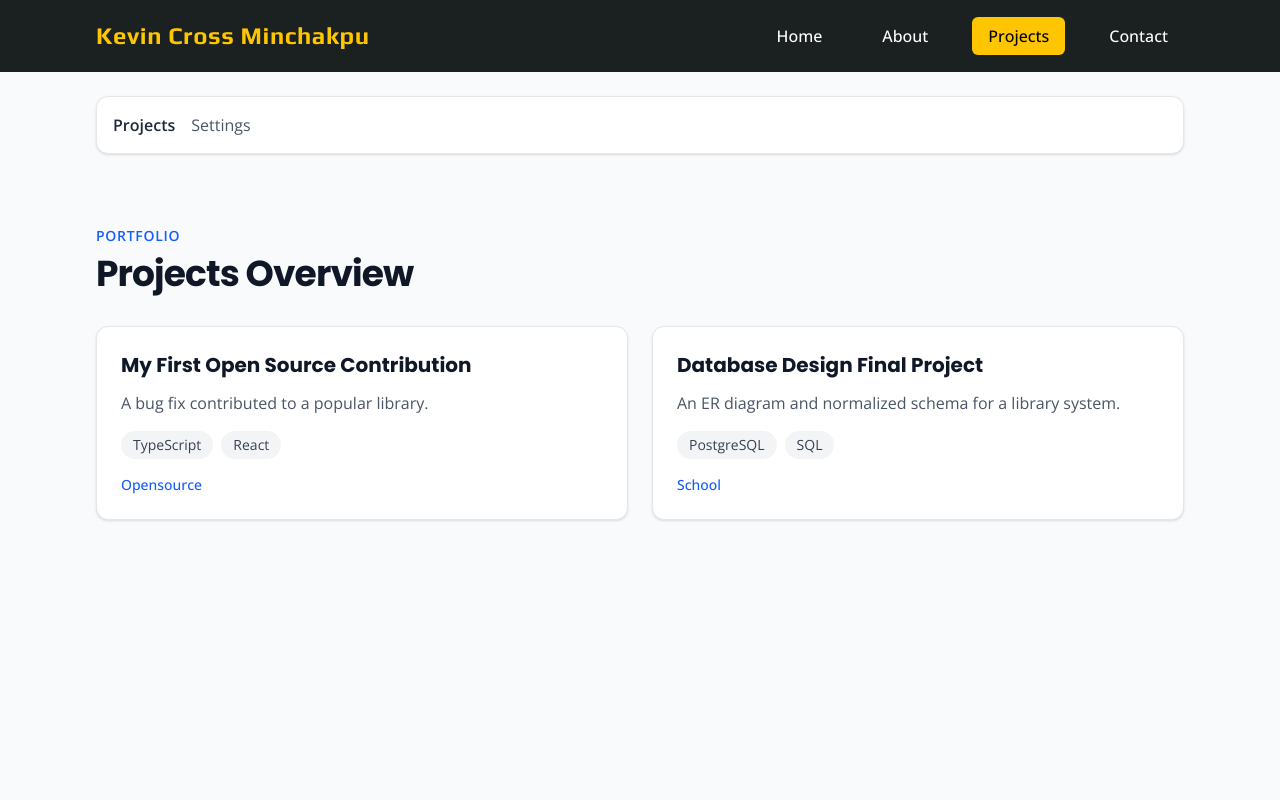
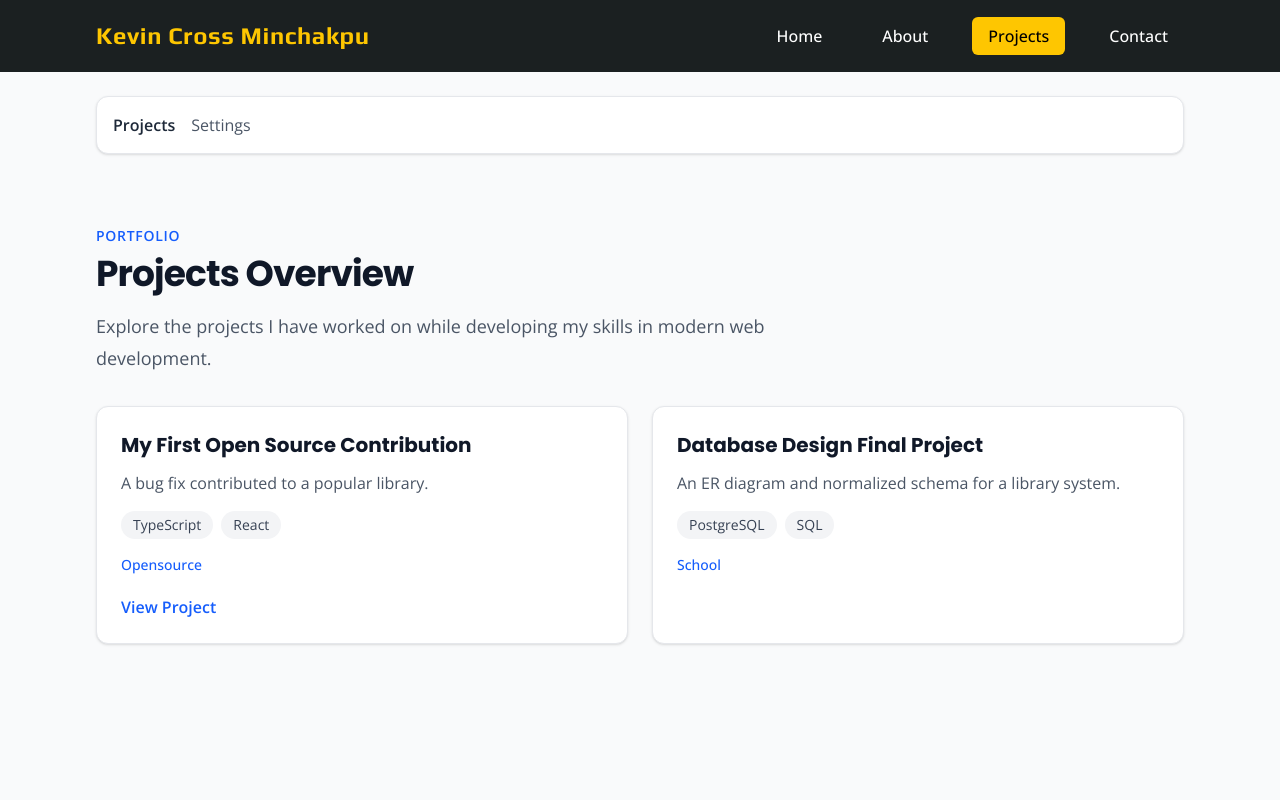
Before and after one commit to kminchakpu/wdd430-portfolio, a Next.js app: page /projects in a window 1280 px wide. Shown: the top 800 px of the page. Built offline with nearby package versions, Linux system fonts and the light colour scheme.

Commit message:
Corrected the way Data is fetched through the API in the Server Component

```diff
--- a/app/projects/opensource/page.tsx
+++ b/app/projects/opensource/page.tsx
@@ -1,26 +1,7 @@
-type Project = {
-  id: number;
-  title: string;
-  description: string;
-  type: "opensource" | "school";
-  technologies: string[];
-  link?: string;
-};
+import { getProjects } from "@/lib/projects-db";
 
-async function getOpenSourceProjects(): Promise<Project[]> {
-  const response = await fetch(
-    "http://localhost:3000/api/projects?type=opensource"
-  );
-
-  if (!response.ok) {
-    throw new Error("Failed to fetch open source projects.");
-  }
-
-  return response.json();
-}
-
-export default async function OpenSourceProjects() {
-  const projects = await getOpenSourceProjects();
+export default function OpenSourceProjects() {
+  const projects = getProjects("opensource");
 
   return (
     <main className="mx-auto max-w-6xl px-4 py-12 sm:px-6 lg:px-8">
@@ -29,8 +10,8 @@ export default async function OpenSourceProjects() {
       </h1>
 
       <p className="mt-4 max-w-2xl text-gray-600">
-        Projects that I have developed or contributed to as part of my
-        web development journey.
+        Projects that I have developed or contributed to as part of my web
+        development journey.
       </p>
 
       <div className="mt-8 grid gap-6 md:grid-cols-2">
--- a/app/projects/page.tsx
+++ b/app/projects/page.tsx
@@ -1,24 +1,7 @@
-type Project = {
-  id: number;
-  title: string;
-  description: string;
-  type: "opensource" | "school";
-  technologies: string[];
-  link?: string;
-};
+import { getProjects } from "@/lib/projects-db";
 
-async function getProjects(): Promise<Project[]> {
-  const response = await fetch("http://localhost:3000/api/projects");
-
-  if (!response.ok) {
-    throw new Error("Failed to fetch projects.");
-  }
-
-  return response.json();
-}
-
-export default async function ProjectsPage() {
-  const projects = await getProjects();
+export default function ProjectsPage() {
+  const projects = getProjects();
 
   return (
     <main className="mx-auto max-w-6xl px-4 py-12 sm:px-6 lg:px-8">
@@ -30,6 +13,11 @@ export default async function ProjectsPage() {
         <h1 className="mt-2 text-3xl font-bold tracking-tight text-gray-900 sm:text-4xl">
           Projects Overview
         </h1>
+
+        <p className="mt-4 max-w-2xl text-lg leading-8 text-gray-600">
+          Explore the projects I have worked on while developing my skills in
+          modern web development.
+        </p>
 
         <div className="mt-8 grid gap-6 md:grid-cols-2">
           {projects.map((project) => (
@@ -59,6 +47,17 @@ export default async function ProjectsPage() {
               <p className="mt-4 text-sm font-medium capitalize text-blue-600">
                 {project.type}
               </p>
+
+              {project.link && (
+                <a
+                  href={project.link}
+                  target="_blank"
+                  rel="noopener noreferrer"
+                  className="mt-5 inline-block font-semibold text-blue-600 hover:text-blue-800"
+                >
+                  View Project
+                </a>
+              )}
             </article>
           ))}
         </div>
--- a/app/projects/school/page.tsx
+++ b/app/projects/school/page.tsx
@@ -1,26 +1,7 @@
-type Project = {
-  id: number;
-  title: string;
-  description: string;
-  type: "opensource" | "school";
-  technologies: string[];
-  link?: string;
-};
+import { getProjects } from "@/lib/projects-db";
 
-async function getSchoolProjects(): Promise<Project[]> {
-  const response = await fetch(
-    "http://localhost:3000/api/projects?type=school"
-  );
-
-  if (!response.ok) {
-    throw new Error("Failed to fetch school projects.");
-  }
-
-  return response.json();
-}
-
-export default async function SchoolProjects() {
-  const projects = await getSchoolProjects();
+export default function SchoolProjects() {
+  const projects = getProjects("school");
 
   return (
     <main className="mx-auto max-w-6xl px-4 py-12 sm:px-6 lg:px-8">
```
